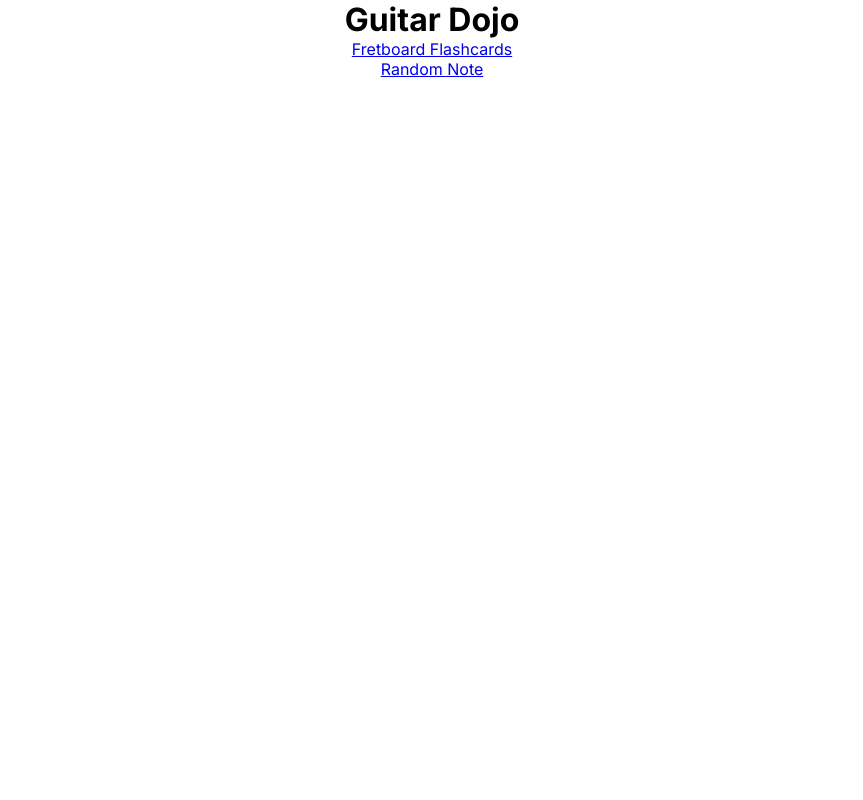
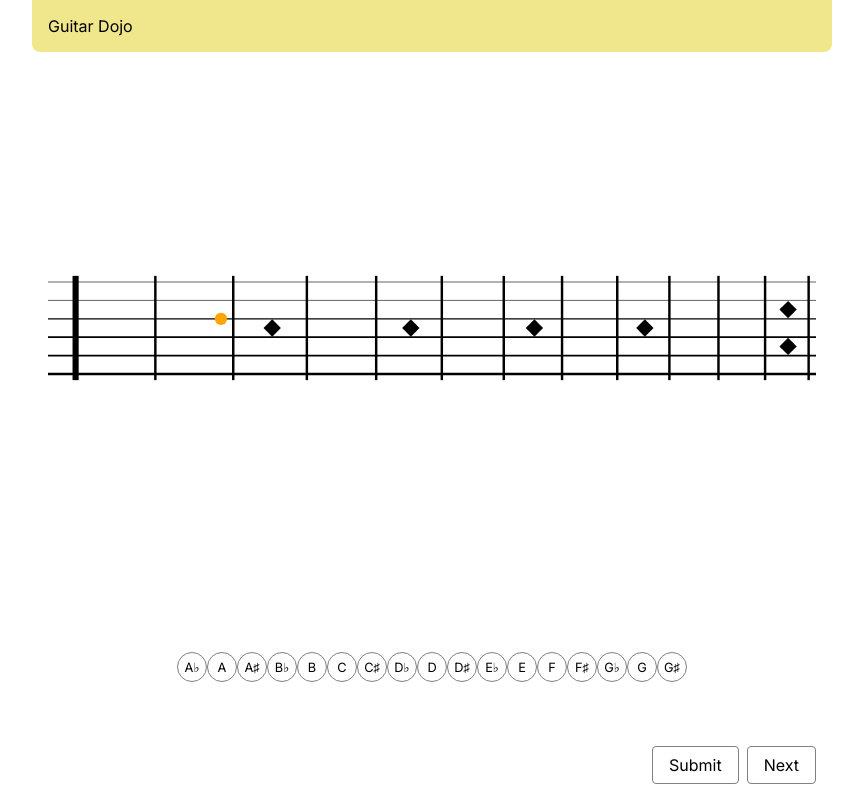
Before and after one commit to taylorlaekeman/fretboard-flashcards, a Next.js app: page / in a window 1280 px wide. Shown: the whole page, without its empty margins (208-1071 px from the left). Built offline with nearby package versions, Linux system fonts and the light colour scheme.

Commit message:
move name the note flashcard to home page

```diff
--- a/package.json
+++ b/package.json
@@ -4,7 +4,7 @@
   "private": true,
   "scripts": {
     "build": "next build",
-    "check": "npm run typecheck && npm run format:check && npm run lint && npm run test",
+    "check": "npm run typecheck && npm run format:check && npm run lint && npm run test && npm run build",
     "dev": "next dev",
     "format": "prettier --write src/* __tests__/* --log-level warn",
     "format:check": "prettier --check src/* __tests__/* --log-level warn",
--- a/src/app/fretboard-flashcards/page.tsx
+++ b/src/app/fretboard-flashcards/page.tsx
@@ -1,5 +1,4 @@
 'use client';
-import FretboardFlashcards from '@/components/FretboardFlashcards';
 import { NameTheNoteFlashcardPage } from '@/components/NameTheNoteFlashcard';
 
 export default function Page() {
--- a/src/app/page.tsx
+++ b/src/app/page.tsx
@@ -1,6 +1,6 @@
 'use client';
-import Home from '@/components/Home';
+import { NameTheNoteFlashcardPage } from '../components/NameTheNoteFlashcard';
 
 export default function Page() {
-  return <Home />;
+  return <NameTheNoteFlashcardPage />;
 }
```
